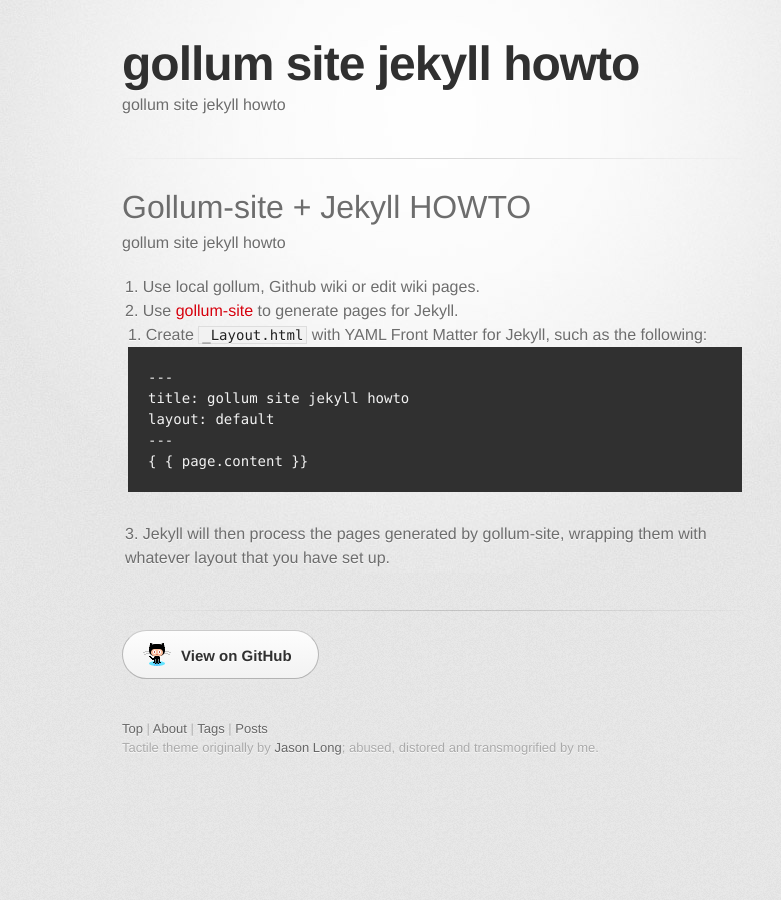
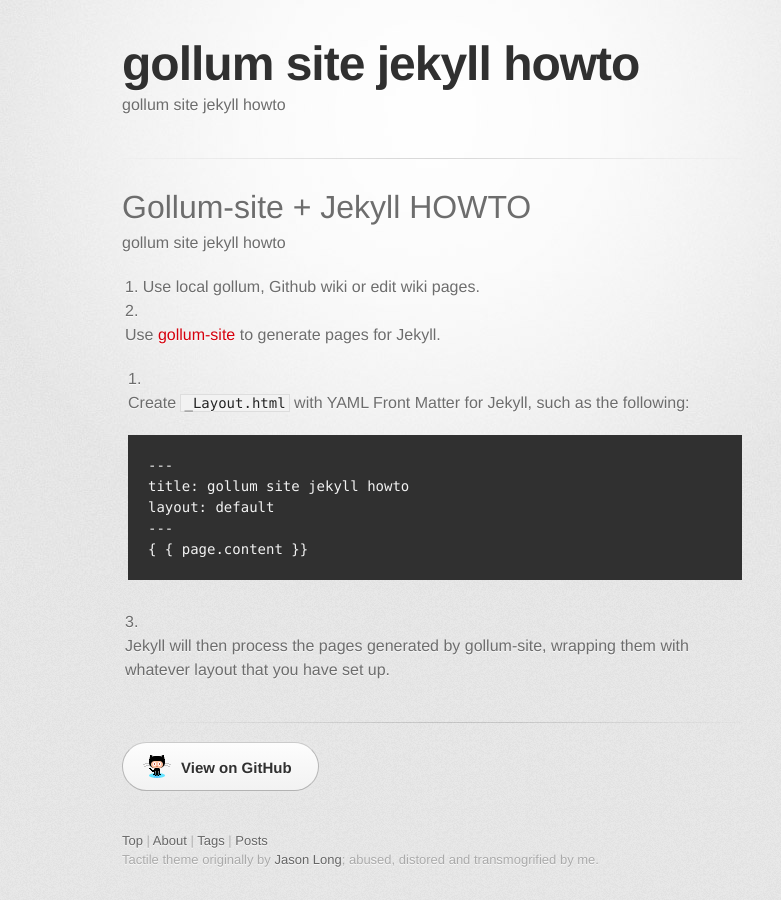
Before and after one commit to wcooley/wcooley.github.io, a Jekyll site: the page built from gollum-site-jekyll-howto.html, in a window 1280 px wide. Shown: the whole page, without its empty margins (208-989 px from the left). Built offline with Jekyll 4.4.1, drawn with Linux system fonts in a browser that asks for light colours; some web fonts are replaced.

Commit message:
Wrap in <p> & <code> tags

```diff
--- a/gollum-site-jekyll-howto.html
+++ b/gollum-site-jekyll-howto.html
@@ -9,19 +9,21 @@ layout: default
 
 <ol>
 <li>Use local gollum, Github wiki or edit wiki pages.</li>
-<li>Use <a href="https://github.com/dreverri/gollum-site">gollum-site</a> to generate pages for Jekyll.
+<li>
+<p>Use <a href="https://github.com/dreverri/gollum-site">gollum-site</a> to generate pages for Jekyll.</p>
 
 <ol>
-<li>Create <code>_Layout.html</code> with YAML Front Matter for Jekyll, such as the following:
-<pre>
----
+<li>
+<p>Create <code>_Layout.html</code> with YAML Front Matter for Jekyll, such as the following:</p>
+
+<pre><code>---
 title: {{ page.title }}
 layout: default
 ---
 { { page.content }}
-</pre>
+</code></pre>
 </li>
 </ol>
 </li>
-<li>Jekyll will then process the pages generated by gollum-site, wrapping them with whatever layout that you have set up.</li>
+<li><p>Jekyll will then process the pages generated by gollum-site, wrapping them with whatever layout that you have set up.</p></li>
 </ol>
```
